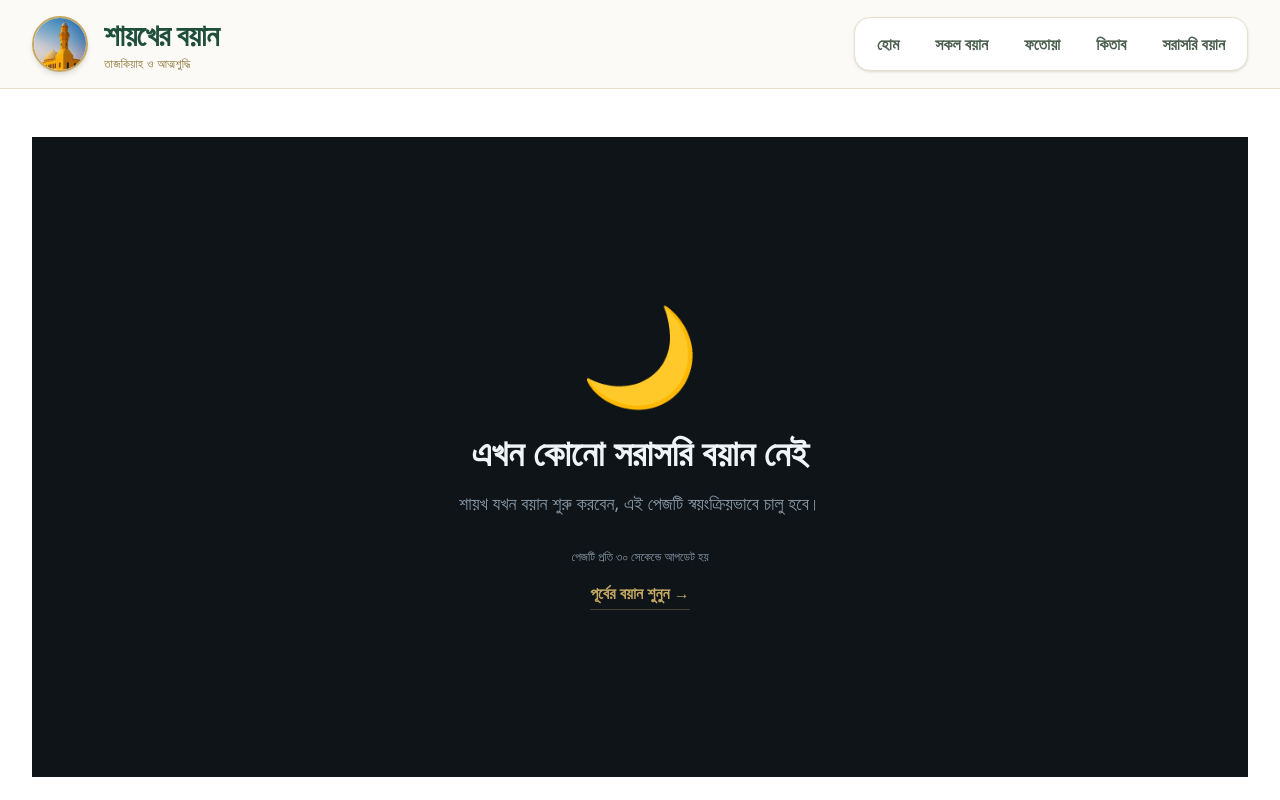
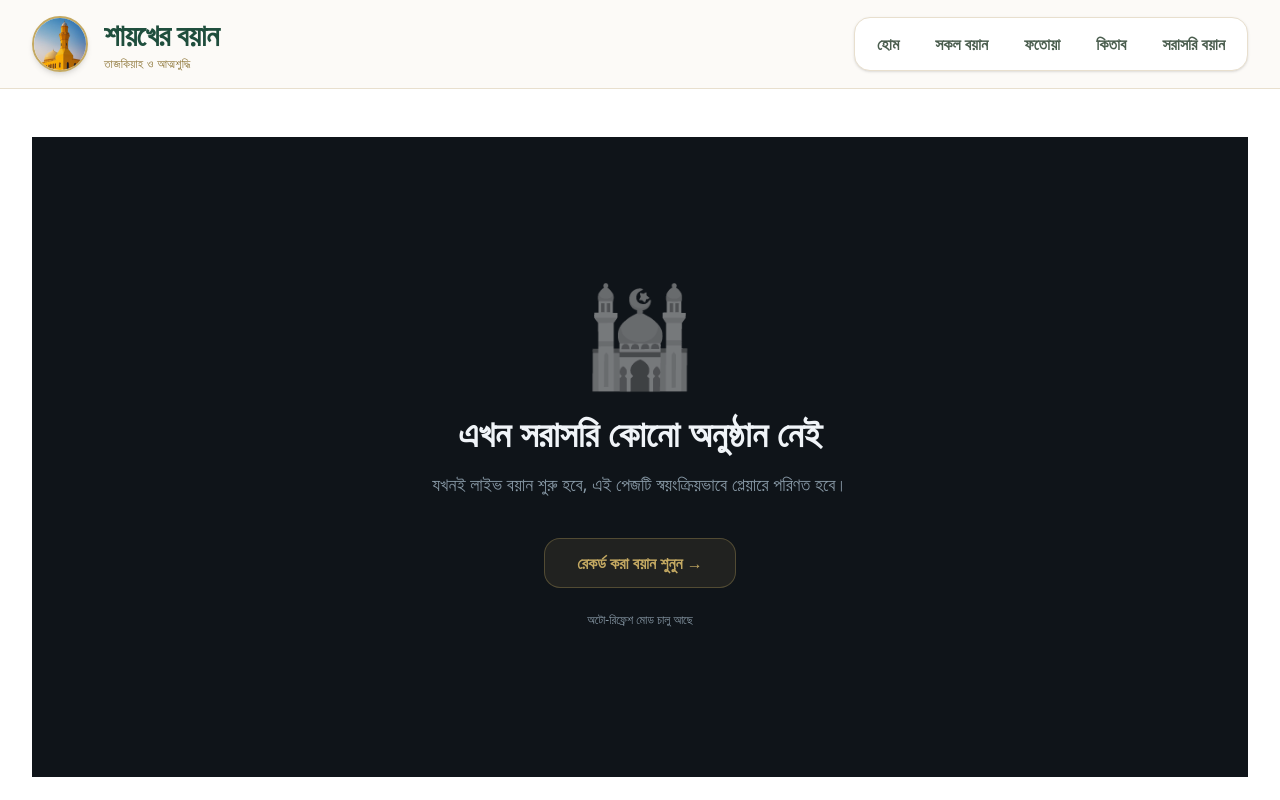
Before and after one commit to opin-novice/khanqaye-yadgare-hakimul-ummat, a Next.js app in the folder website/: page /live in a window 1280 px wide. Shown: the top 800 px of the page. Built offline with nearby package versions, Linux system fonts and the light colour scheme; no server answers.

Commit message:
Update live page content and functionality.

```diff
--- a/website/app/live/page.js
+++ b/website/app/live/page.js
@@ -2,53 +2,56 @@
 
 import { useState, useEffect } from 'react';
 import Link from 'next/link';
-import { client } from '@/lib/sanity';
 import LiveAudioPlayer from '@/components/LiveAudioPlayer';
 
 export default function LivePage() {
   const [settings, setSettings] = useState(null);
-  const [loading, setLoading] = useState(true);
+  const [status, setStatus] = useState('loading'); // 'loading' | 'online' | 'offline'
 
-  const fetchSettings = async () => {
+  const fetchStatus = async () => {
     try {
-      console.log("Fetching live status from API...");
+      console.log("Checking live server status...");
       const response = await fetch('/api/live-status', { cache: 'no-store' });
-      if (!response.ok) throw new Error(`HTTP error! status: ${response.status}`);
       const data = await response.json();
-      console.log("API Response:", data);
-      setSettings(data);
+      console.log("Server response:", data);
+
+      if (data && data.isLive === true && data.livePlaybackUrl) {
+        setSettings(data);
+        setStatus('online');
+      } else {
+        setSettings(data);
+        setStatus('offline');
+      }
     } catch (e) {
-      console.error("Live page fetch error:", e.message);
-      // Set default settings on error to allow page to finish loading
-      setSettings({ isLive: false });
-    } finally {
-      setLoading(false);
+      console.error("Status check failed:", e);
+      setStatus('offline'); // Default to offline on error
     }
   };
 
   useEffect(() => {
-    fetchSettings();
-    // Poll every 30 seconds
-    const interval = setInterval(fetchSettings, 30000);
+    fetchStatus();
+    const interval = setInterval(fetchStatus, 30000);
     return () => clearInterval(interval);
   }, []);
 
-  if (loading) {
+  // LOADING STATE
+  if (status === 'loading') {
     return (
-      <div className="min-h-[80vh] flex flex-col items-center justify-center bg-[#0F1419]">
+      <div className="min-h-[80vh] flex flex-col items-center justify-center bg-[#0F1419] text-center p-4">
         <div className="w-12 h-12 border-4 border-[#c4a962]/20 border-t-[#c4a962] rounded-full animate-spin mb-4"></div>
-        <p className="text-[#F0F4F8] text-lg">লোড হচ্ছে...</p>
+        <p className="text-[#F0F4F8] text-xl font-bold">সার্ভার চেক করা হচ্ছে</p>
+        <p className="text-[#8899A6] mt-2">অনুগ্রহ করে কিছুক্ষণ অপেক্ষা করুন...</p>
       </div>
     );
   }
 
   // ONLINE STATE
-  if (settings?.isLive) {
+  if (status === 'online' && settings?.livePlaybackUrl) {
     return (
       <div className="min-h-[80vh] bg-[#0F1419] flex flex-col items-center justify-center p-4">
         <LiveAudioPlayer playbackUrl={settings.livePlaybackUrl} />
-        <p className="mt-8 text-[#8899A6] text-sm animate-pulse">
-          বয়ান শেষ হলে পেজটি স্বয়ংক্রিয়ভাবে আপডেট হবে
+        <p className="mt-8 text-[#8899A6] text-sm italic">
+          সরাসরি বয়ান শেষ হলে পেজটি স্বাভাবিক অবস্থায় ফিরে আসবে
         </p>
       </div>
     );
@@ -57,21 +60,21 @@ export default function LivePage() {
   // OFFLINE STATE
   return (
     <div className="min-h-[80vh] bg-[#0F1419] flex flex-col items-center justify-center text-center p-6">
-      <div className="text-8xl mb-8">🌙</div>
+      <div className="text-8xl mb-8 grayscale opacity-50">🕌</div>
       <h1 className="text-3xl md:text-4xl font-bold text-[#F0F4F8] mb-4">
-        এখন কোনো সরাসরি বয়ান নেই
+        এখন সরাসরি কোনো অনুষ্ঠান নেই
       </h1>
-      <p className="text-[#8899A6] text-lg max-w-md mx-auto mb-8">
-        শায়খ যখন বয়ান শুরু করবেন, এই পেজটি স্বয়ংক্রিয়ভাবে চালু হবে।
+      <p className="text-[#8899A6] text-lg max-w-md mx-auto mb-10">
+        যখনই লাইভ বয়ান শুরু হবে, এই পেজটি স্বয়ংক্রিয়ভাবে প্লেয়ারে পরিণত হবে।
       </p>
-      <div className="space-y-4">
-        <p className="text-[#8899A6] text-xs">পেজটি প্রতি ৩০ সেকেন্ডে আপডেট হয়</p>
+      <div className="space-y-6">
         <Link
           href="/bayans"
-          className="inline-block text-[#c4a962] font-bold border-b border-[#c4a962]/30 pb-1 hover:border-[#c4a962] transition-all"
+          className="inline-block bg-[#c4a962]/10 text-[#c4a962] border border-[#c4a962]/30 px-8 py-3 rounded-2xl font-bold hover:bg-[#c4a962]/20 transition-all"
         >
-          পূর্বের বয়ান শুনুন →
+          রেকর্ড করা বয়ান শুনুন →
         </Link>
+        <p className="text-[#8899A6] text-xs">অটো-রিফ্রেশ মোড চালু আছে</p>
       </div>
     </div>
   );
```
